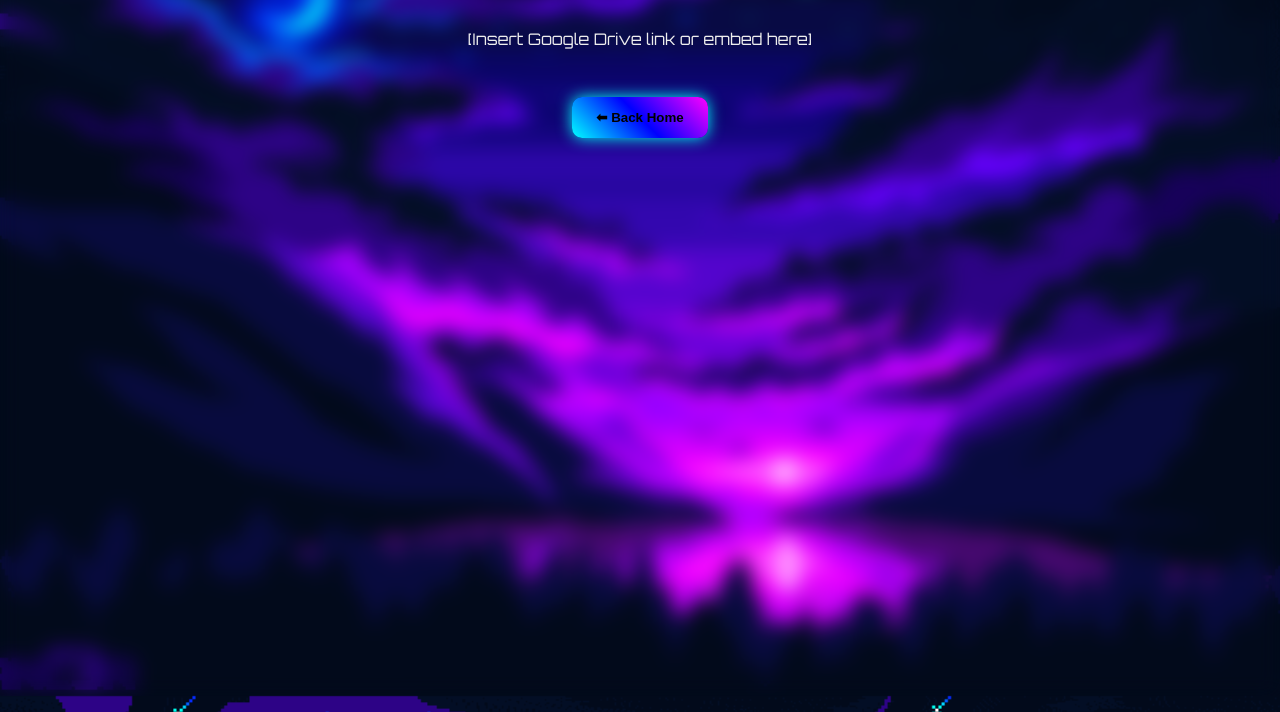
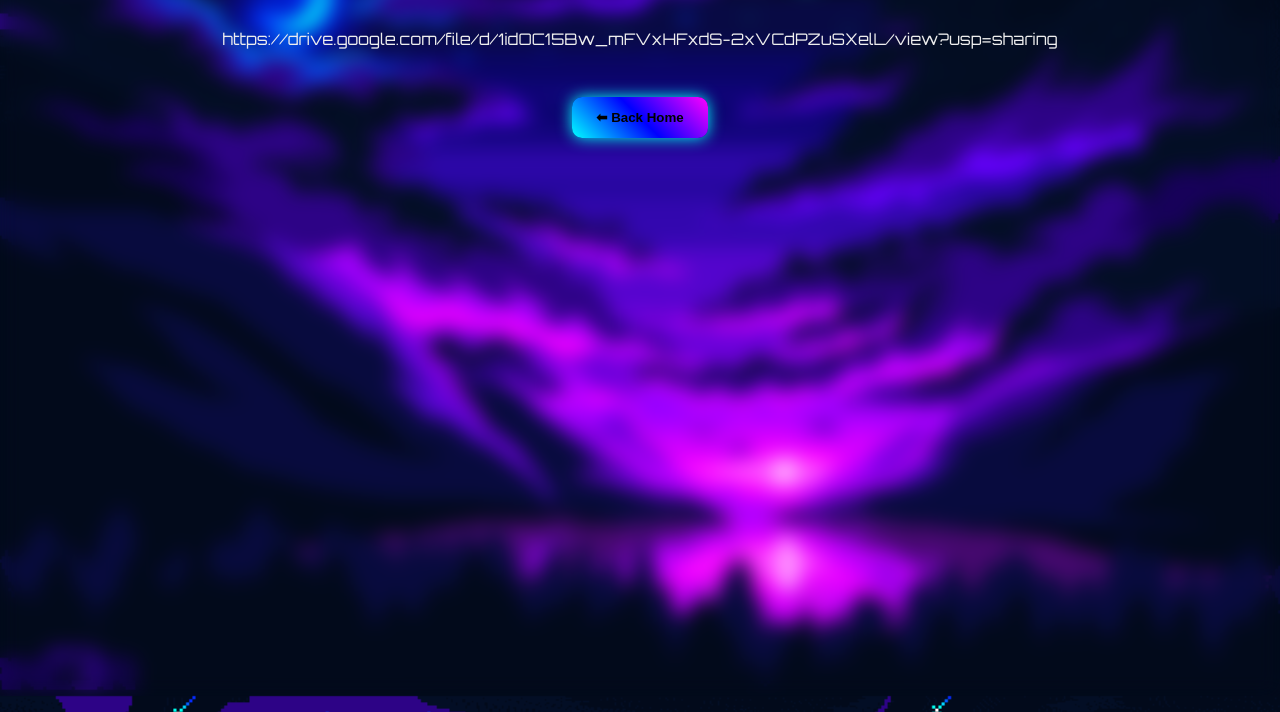
Before and after one commit to DevXadm9n/wbesit, a plain HTML site: page Soundboard/index.html in a window 1280 px wide. Shown: the part 104-816 px from the top of the page. Drawn offline with Linux system fonts and the light colour scheme; files that its build step writes are made by us from their sources; files whose address does not match are found by name.

Commit message:
Update index.html

```diff
--- a/Soundboard/index.html
+++ b/Soundboard/index.html
@@ -20,7 +20,7 @@
 <main>
   <h1>🎶 Soundboard</h1>
   <p class="sub">Your custom sound effects and memes hub!</p>
-  <p style="margin:2rem 0;">[Insert Google Drive link or embed here]</p>
+  <p style="margin:2rem 0;">https://drive.google.com/file/d/1idOC15Bw_mFVxHFxdS-2xVCdPZuSXelL/view?usp=sharing</p>
   <button class="btn" onclick="window.location.href='index.html'">⬅ Back Home</button>
 </main>
 </body>
```
